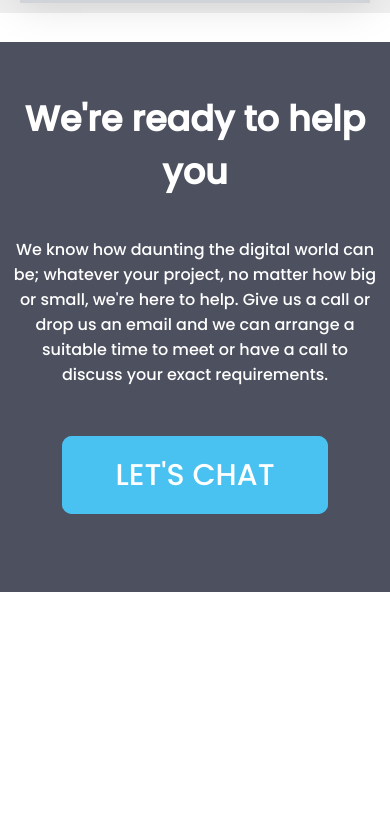
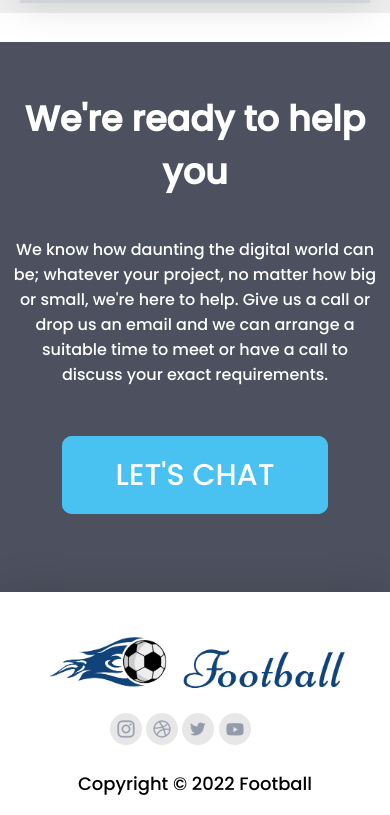
Before and after one commit to Marjia-Akhi/Football, a plain HTML site: page index.html in a window 390 px wide. Shown: the part 10517-11332 px from the top of the page. Before the commit the page ends 11109 px from the top, so only its background shows below. Drawn offline with Linux system fonts and the light colour scheme.

Commit message:
footer part commit

```diff
--- a/styles/style.css
+++ b/styles/style.css
@@ -480,11 +480,28 @@ color: #6C6C6C;
 /*---------------------------
      Help Part End
 ------------------------------ */
+/*-------------------------------
+     Footer part start
+-----------------------------*/
+footer{
+    box-shadow: 0px 0px 40px rgba(0, 0, 0, 0.15);
 
-
-
-
-    footer{
-        display: none;
-    }
 }
+.football-part img{
+    width: 300px;
+    margin-top: 10px;
+    padding-top: 30px;
+}
+.icon{
+    width: 170px;
+}
+.icon img{
+ width: 32px;
+ height: 32px;
+}
+.copyright-detail p{
+    font-size: 18px;
+}
+/*-------------------------------
+     Footer part End
+-----------------------------*/
```
